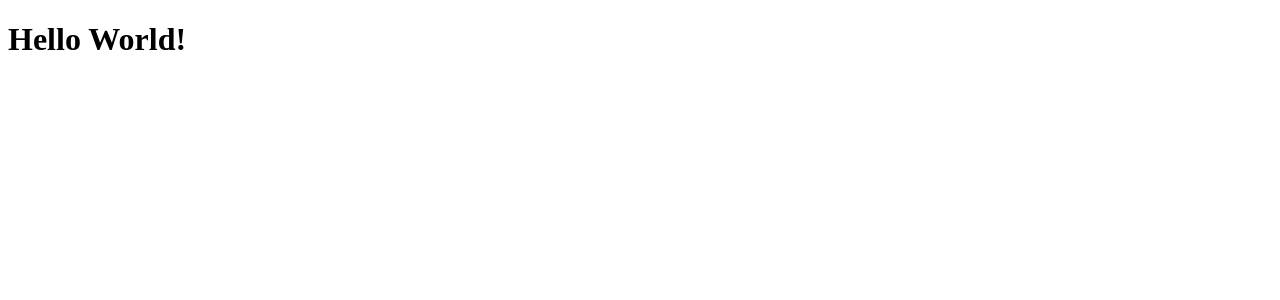
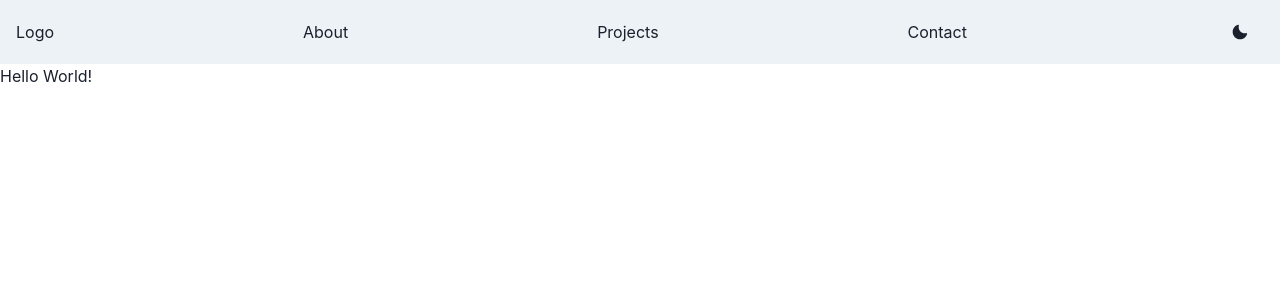
Before and after one commit to lukeypap/lukeypap.github.io, a React (Create React App) app: page / in a window 1280 px wide. Shown: the top 300 px of the page. Built offline with nearby package versions, Linux system fonts and the light colour scheme.

Commit message:
Init Navbar

```diff
--- a/package.json
+++ b/package.json
@@ -4,6 +4,10 @@
     "homepage": "https://lukeypap.github.io/lukeypap.github.io",
     "private": true,
     "dependencies": {
+        "@chakra-ui/icons": "^2.0.8",
+        "@chakra-ui/react": "^2.2.8",
+        "@emotion/react": "^11.10.0",
+        "@emotion/styled": "^11.10.0",
         "@testing-library/jest-dom": "^5.16.5",
         "@testing-library/react": "^13.3.0",
         "@testing-library/user-event": "^13.5.0",
@@ -11,6 +15,7 @@
         "@types/node": "^16.11.48",
         "@types/react": "^18.0.17",
         "@types/react-dom": "^18.0.6",
+        "framer-motion": "^7.1.1",
         "react": "^18.2.0",
         "react-dom": "^18.2.0",
         "react-scripts": "5.0.1",
--- a/src/App.tsx
+++ b/src/App.tsx
@@ -1,6 +1,9 @@
+import NavBar from "./components/Navbar";
+
 function App() {
     return (
         <div>
+            <NavBar />
             <h1>Hello World!</h1>
         </div>
     );
--- /dev/null
+++ b/src/components/Navbar.tsx
@@ -0,0 +1,58 @@
+import { ReactNode } from "react";
+import {
+    Box,
+    Flex,
+    Avatar,
+    Link,
+    Button,
+    Menu,
+    MenuButton,
+    MenuList,
+    MenuItem,
+    MenuDivider,
+    useDisclosure,
+    useColorModeValue,
+    Stack,
+    useColorMode,
+    Center,
+} from "@chakra-ui/react";
+import { MoonIcon, SunIcon } from "@chakra-ui/icons";
+
+const NavLink = ({ children }: { children: ReactNode }) => (
+    <Link
+        px={2}
+        py={1}
+        rounded={"md"}
+        _hover={{
+            textDecoration: "none",
+            bg: useColorModeValue("gray.200", "gray.700"),
+        }}
+        href={"#"}
+    >
+        {children}
+    </Link>
+);
+
+export default function NavBar() {
+    const { colorMode, toggleColorMode } = useColorMode();
+    const { isOpen, onOpen, onClose } = useDisclosure();
+    return (
+        <>
+            <Box bg={useColorModeValue("gray.100", "gray.900")} px={4}>
+                <Flex h={16} alignItems={"center"} justifyContent={"space-between"}>
+                    <Box>Logo</Box>
+                    <Box>About</Box>
+                    <Box>Projects</Box>
+                    <Box>Contact</Box>
+                    <Flex alignItems={"center"}>
+                        <Stack direction={"row"} spacing={7}>
+                            <Button onClick={toggleColorMode}>
+                                {colorMode === "light" ? <MoonIcon /> : <SunIcon />}
+                            </Button>
+                        </Stack>
+                    </Flex>
+                </Flex>
+            </Box>
+        </>
+    );
+}
--- a/src/index.tsx
+++ b/src/index.tsx
@@ -1,10 +1,23 @@
 import React from "react";
 import ReactDOM from "react-dom/client";
 import App from "./App";
+import { extendTheme, ChakraProvider } from "@chakra-ui/react";
+
+const colors = {
+    brand: {
+        900: "#1a365d",
+        800: "#153e75",
+        700: "#2a69ac",
+    },
+};
+
+const theme = extendTheme({ colors });
 
 const root = ReactDOM.createRoot(document.getElementById("root") as HTMLElement);
 root.render(
     <React.StrictMode>
-        <App />
+        <ChakraProvider theme={theme}>
+            <App />
+        </ChakraProvider>
     </React.StrictMode>
 );
```
Also changed, not shown: 1 other file (tests, documents, lock files or other folders).
